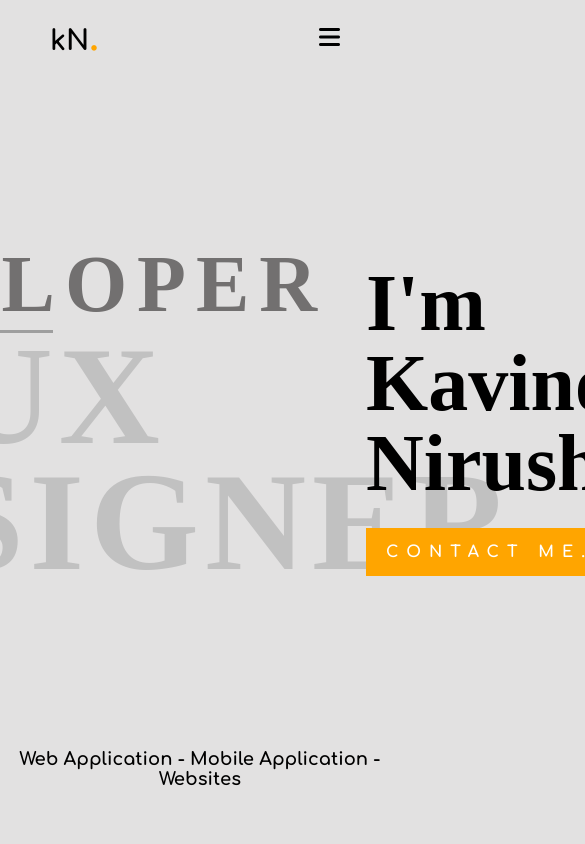
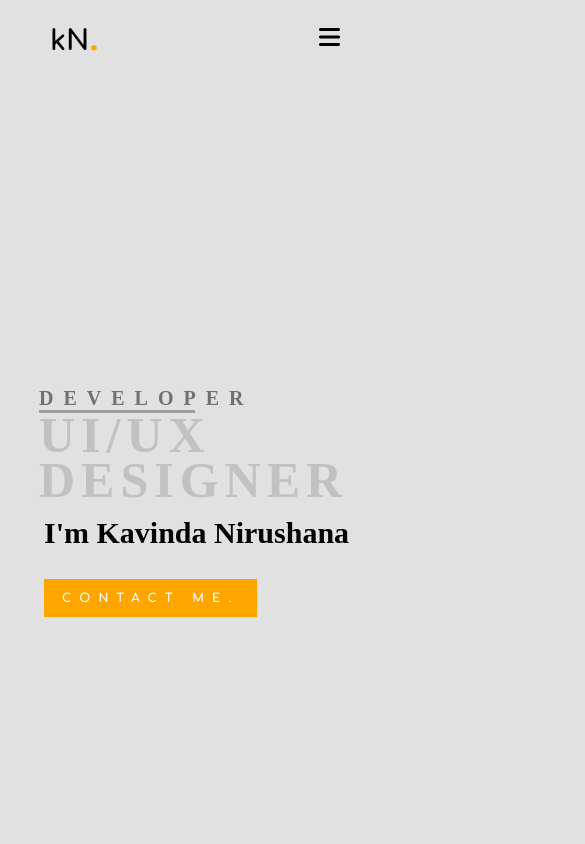
Before and after one commit to Nirushana/kN.Portfolio, a React (Create React App) app: page / in a window 390 px wide. Shown: the top 844 px of the page, 585 px wide, since content can reach past the window. Built offline with nearby package versions, Linux system fonts and the light colour scheme; a web font is replaced by a local one.

Commit message:
Landing Section Changes

```diff
--- a/src/About/About.js
+++ b/src/About/About.js
@@ -13,6 +13,7 @@ function About() {
         <p>A front-end web and mobile app developer, UI/UX designer, and someone who is passionate about providing the finest service.
           As I continue to advance my abilities and knowledge in the field I work in, I appreciate working on projects that are both demanding and rewarding.
           I'm now finishing up a master's degree in computer science after completing my bachelor's degree as a software engineer. </p>
+
       <a href='#' className='btn'>VIEW PORTFOLIO.</a>
       </div>
     </div>
--- a/src/About/aboutStyles.css
+++ b/src/About/aboutStyles.css
@@ -23,6 +23,7 @@
     width: 340px;
     height: 520px;
     background-color: brown;
+    border-radius: 15px;
 }
 
 .about_right_container {
@@ -41,7 +42,7 @@
 
 .about_right_container h3 {
     font-weight: bold;
-    font-size: 24px;
+    font-size: 28px;
 }
 
 .about_right_container p {
@@ -102,13 +103,7 @@
     }
 
     .about_right_container .btn {
-        letter-spacing: 8px;
-        padding: 13px 18px;
-        border: none;
-        background-color: #FFA500;
-        color: white;
-        font-weight: bold;
-        font-size: 12px;
-        transition: .5s;
+        padding: 12px 18px;
+        font-size: 10px;
     }
 }
--- a/src/Components/Button/buttonStyles.css
+++ b/src/Components/Button/buttonStyles.css
@@ -0,0 +1,23 @@
+a.btn{
+    letter-spacing: 8px;
+    padding: 15px 20px;
+    border: none;
+    background-color: #FFA500;
+    color: white;
+    font-weight: bold;
+    font-size: 16px;
+    transition: .5s;
+}
+
+a.btn:hover{
+    border: 1px solid #FFA500;
+    background: none;
+    color: black;
+}
+
+.bottomSub_container{
+    padding: 0 0 10px 10px;
+    text-align: center;
+    font-weight: bold;
+    font-size: 18px;
+}
--- a/src/Landing/landingStyles.css
+++ b/src/Landing/landingStyles.css
@@ -1,14 +1,13 @@
-
 @import url('https://fonts.googleapis.com/css2?family=Ysabeau+Infant:wght@900&display=swap');
 
-.landing_container{
+.landing_container {
     display: flex;
     flex-direction: column;
     justify-content: center;
     align-items: center;
 }
 
-.topSub_container{
+.topSub_container {
     display: flex;
     justify-content: center;
     align-items: center;
@@ -16,9 +15,10 @@
     padding: 0 20px;
 }
 
-.left_container{
+.left_container {
     width: 55%;
 }
+
 .class-name:after {
     content: " ";
     display: block;
@@ -26,7 +26,7 @@
     border-bottom: 3px solid #9E9E9E;
 }
 
-.left_top{
+.left_top {
     font-family: "Ysabeau Infant";
     font-weight: 900;
     font-size: 80px;
@@ -34,7 +34,7 @@
     color: #727070;
 }
 
-.left_bottom{
+.left_bottom {
     width: 50%;
     line-height: .9;
     font-family: "Ysabeau Infant";
@@ -44,7 +44,7 @@
     color: #C1C1C1;
 }
 
-.right_top{
+.right_top {
     font-family: "Ysabeau Infant";
     font-weight: 900;
     font-size: 80px;
@@ -52,11 +52,12 @@
     margin-bottom: 40px;
 }
 
-.right_container{
+.right_container {
     width: 25%;
+    margin-left: 10px;
 }
 
-a.btn{
+a.btn {
     letter-spacing: 8px;
     padding: 15px 20px;
     border: none;
@@ -67,15 +68,117 @@ a.btn{
     transition: .5s;
 }
 
-a.btn:hover{
+a.btn:hover {
     border: 1px solid #FFA500;
     background: none;
     color: black;
 }
 
-.bottomSub_container{
+.bottomSub_container {
     padding: 0 0 10px 10px;
     text-align: center;
     font-weight: bold;
     font-size: 18px;
 }
+
+@media screen and (max-width: 1460px) {
+    .left_bottom {
+        font-size: 100px;
+    }
+
+    .left_top {
+        font-size: 72px;
+    }
+
+    .right_top {
+        font-size: 50px;
+    }
+
+    .right_container .btn {
+        padding: 13px 18px;
+        font-size: 14px;
+    }
+}
+
+@media screen and (max-width: 1060px) {
+    .topSub_container {
+        flex-direction: column;
+        height: 100vh;
+        padding: 0px;
+    }
+
+    .left_bottom {
+        width: 50%;
+    }
+
+    .right_container {
+        width: 50%;
+        margin-top: 15px;
+    }
+}
+
+@media screen and (max-width: 690px) {
+    .left_container {
+        width: 65%;
+    }
+
+    .left_bottom {
+        font-size: 80px;
+    }
+
+    .left_top {
+        font-size: 60px;
+    }
+
+    .right_top {
+        font-size: 40px;
+    }
+}
+
+@media screen and (max-width: 540px) {
+    .left_container {
+        width: 75%;
+    }
+
+    .left_bottom {
+        font-size: 70px;
+    }
+
+    .left_top {
+        font-size: 50px;
+    }
+
+    .right_top {
+        font-size: 30px;
+    }
+
+    .right_container .btn {
+        padding: 10px 14px;
+        font-size: 10px;
+    }
+}
+@media screen and (max-width: 465px) {
+    .left_container {
+        width: 80%;
+    }
+    .left_bottom {
+        font-size: 50px;
+    }
+
+    .left_top {
+        font-size: 20px;
+    }
+    .right_container {
+        width: 80%;
+    }
+
+    .right_container .btn {
+        padding: 12px 18px;
+        font-size: 12px;
+    }
+
+    .bottomSub_container{
+        font-size: 14px;
+        padding: 0px 10px 0px 10px;
+    }
+}
```
Also changed, not shown: src/Components/Button/Button.js (+11 -0 lines).
